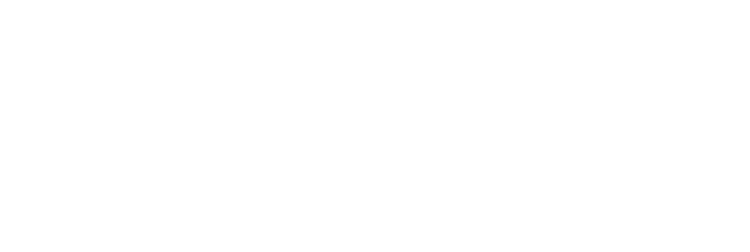
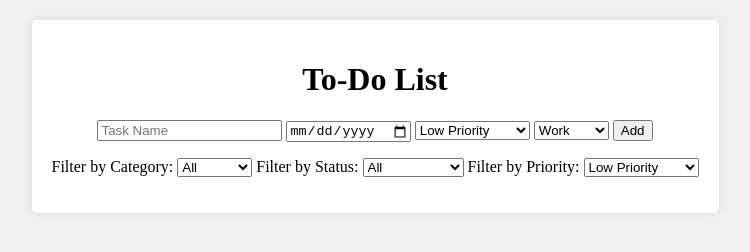
Before and after one commit to Sangeun1/372_Project1, a plain HTML site: page index.html in a window 1280 px wide. Shown: the whole page, without its empty margins (265-1015 px from the left). Drawn offline with Linux system fonts and the light colour scheme.

Commit message:
basic html

```diff
--- a/index.html
+++ b/index.html
@@ -1,12 +1,97 @@
-<!-- To-do list HTML -->
 <!DOCTYPE html>
 <html lang="en">
 <head>
     <meta charset="UTF-8">
     <meta name="viewport" content="width=device-width, initial-scale=1.0">
     <title>343 Project1</title>
+    <style>
+        /* Add your CSS styles here */
+        body {
+            display: flex;
+            justify-content: center;
+            margin: 0;
+            background-color: #f0f0f0;
+        }
+
+        /* Container styles */
+        .container {
+            text-align: center;
+            padding: 20px;
+            background-color: #fff;
+            border-radius: 5px;
+            box-shadow: 0 0 10px rgba(0, 0, 0, 0.1);
+            margin-top: 20px; /* Add margin at the top */
+        }
+
+
+        /* Add more styles for your To-Do list components */
+    </style>
 </head>
 <body>
+    <div class="container">
+        <h1>To-Do List</h1>
+
+        <!-- Task Input Section -->
+        <div class="input-container">
+            <input type="text" id="taskName" placeholder="Task Name">
+            <input type="date" id="dueDate">
+            <select id="priority">
+                <option value="low">Low Priority</option>
+                <option value="medium">Medium Priority</option>
+                <option value="high">High Priority</option>
+            </select>
+            <select id="category">
+                <option value="work">Work</option>
+                <option value="school">School</option>
+                <option value="personal">Personal</option>
+                <!-- Add more category options as needed -->
+            </select>
+            <button id="addTask">Add</button>
+        </div>
+
+        <!-- Task List Section -->
+        <ul id="taskList">
+            <!-- Tasks will be added here -->
+        </ul>
+
+        <!-- Filter Section -->
+        <div class="filter-container">
+            <label for="categoryFilter">Filter by Category:</label>
+            <select id="categoryFilter">
+                <option value="all">All</option>
+                <option value="work">Work</option>
+                <option value="school">School</option>
+                <option value="personal">Personal</option>
+                <!-- Add more category filter options as needed -->
+            </select>
+
+            <label for="statusFilter">Filter by Status:</label>
+            <select id="statusFilter">
+                <option value="all">All</option>
+                <option value="completed">Completed</option>
+                <option value="uncompleted">Uncompleted</option>
+                <option value="overdue">Overdue</option>
+            </select>
+
+            <label for="priorityFilter">Filter by Priority:</label>
+            <select id="priorityFilter">
+                <option value="low">Low Priority</option>
+                <option value="medium">Medium Priority</option>
+                <option value="high">High Priority</option>
+            </select>
+        </div>
+
+        <!-- Add a container for displaying tasks -->
+        <div class="task-container">
+            <ul id="taskList">
+                <!-- Tasks will be added here -->
+            </ul>
+        </div>
+    </div>
+
+
+    <!-- JavaScript Script -->
+    <script src="index.js"></script>
 
 </body>
 </html>
```
